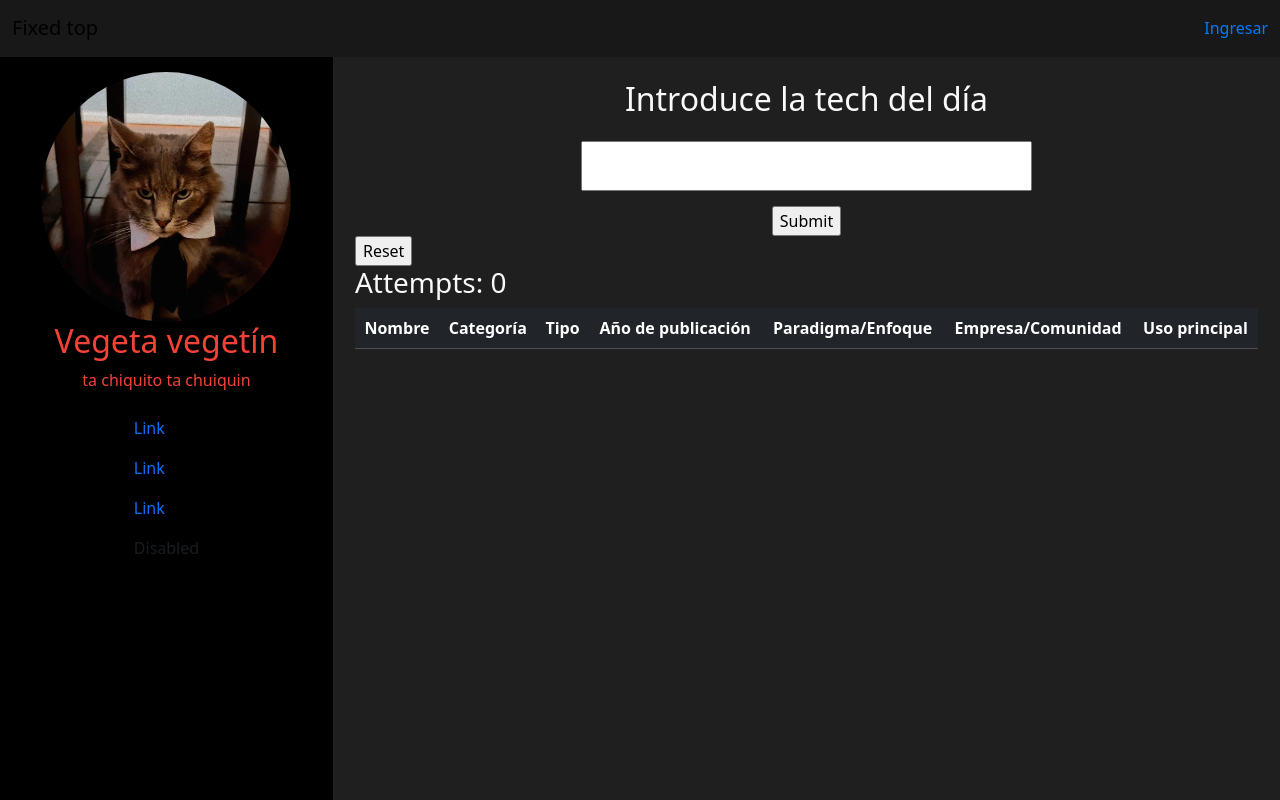
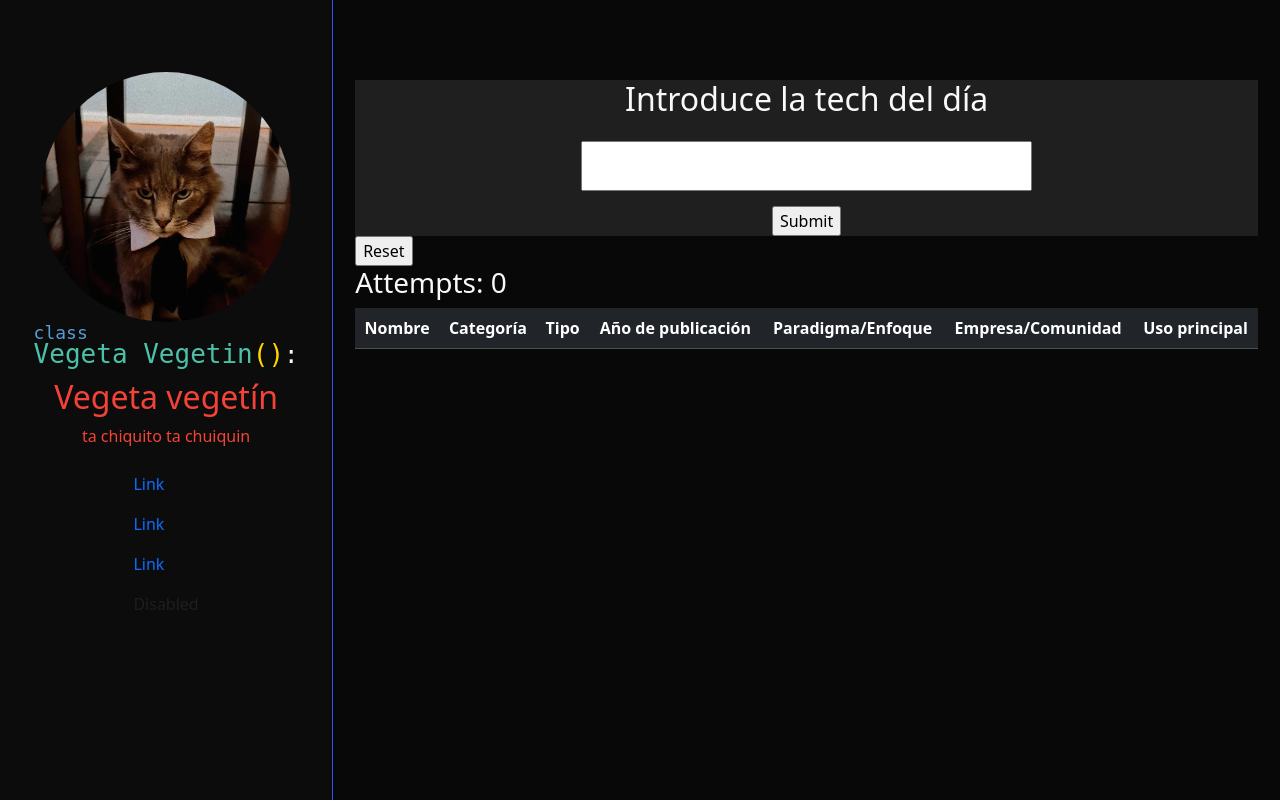
Before and after one commit to TheCatAvila/DevTest, a Flask app: page /daily_tech in a window 1280 px wide. Run offline with Flask 3, Linux system fonts and the light colour scheme; lists and menus that the app fills with data are empty; some libraries are stand-ins or nearby versions.

Commit message:
Update: Cambios visuales

```diff
--- a/app/static/css/buttons.css
+++ b/app/static/css/buttons.css
@@ -48,7 +48,7 @@
 
 .btn-main-menu {
     display: block;
-    background: #1e1e1e;
+    background: var(--main-background);
     border: 1px solid #444;
     padding: 10px;
     border-radius: 8px;
@@ -60,23 +60,7 @@
 }
 
 .btn-main-menu:hover {
-    background: #333;
-}
-.btn-main-menu {
-    display: block;
-    background-color: #1f1f1f;
-    border: 1px solid #444;
-    padding: 12px;
-    border-radius: 10px;
-    font-family: 'Courier New', monospace;
-    color: #eaeaea;
-    text-decoration: none;
-    margin-bottom: 15px;
-    transition: background 0.3s;
-}
-
-.btn-main-menu:hover {
-    background-color: #2c2c2c;
+    background-color: #131313;
 }
 
 .btn-return{
--- a/app/static/css/styles.css
+++ b/app/static/css/styles.css
@@ -4,14 +4,14 @@
 body {
     display: flex;
     height: 100vh;
-    background-color: var(--light-gray);
+    background-color: var(--main-background);
     color: var(--light-gray);
 }
 
 main{
     height: 100%;
     width: 100%;
-    background-color: var(--dark-gray-2);
+    background-color: var(--main-background);
 }
 
 /* NAVBAR */
@@ -20,6 +20,16 @@ main{
     color: var(--dark-gray);
     border-bottom: 1px solid var(--dark-gray-3);
 }
+
+.navbar-name{
+    font-size: 26px;
+}
+
+.prefijo-navbar{
+    font-size: 18px;
+    margin-bottom: -5px;
+}
+
 
 /* COLUMNAS Y ROWS */
 .cont-main{
@@ -69,8 +79,9 @@ main{
     display: flex;
     align-items: center;
     flex-direction: column;
-    background-color: black;
+    background-color: var(--navbar-background);
     width: 450px;
+    border-right: 1px solid #3551f1;
 }
 
 .img-perfil {
--- a/app/static/css/variables.css
+++ b/app/static/css/variables.css
@@ -24,4 +24,7 @@
     --string: #ce9178;
     --return: #ce92a4;
     --grouping_symbols: #ffd700;
+
+    --main-background: rgb(8, 8, 8);
+    --navbar-background: rgb(12, 12 ,12);
   }
--- a/app/templates/base.html
+++ b/app/templates/base.html
@@ -23,8 +23,7 @@
 <body>
     <!-- Header de la página -->
      {% block header %}
-    <header>
-        <!-- Navbar -->
+<!--     <header>
         <nav class="navbar navbar-expand-sm fixed-top">
             <div class="container-fluid">
                 <a class="navbar-brand" href="#">Fixed top</a>
@@ -45,11 +44,15 @@
                 </div>
             </div>
         </nav>
-    </header>
+    </header> -->
 
     <div class="vertical-navbar">
         <br><br><br>
         <img class="img-perfil" src="static/img/vegetin.png" alt="">
+        <div class="line">
+            <h4 class="prefijo-navbar"><span class="keyword">class</span></h4>
+            <h4><span class="class-name navbar-name">Vegeta Vegetin</span><span class="grouping_symbols navbar-name">()</span>:</h4>
+        </div>
         <h2 style="color: #f44336;">Vegeta vegetín</h2>
         <p style="color: #f44336;">ta chiquito ta chuiquin</p>
         <ul class="nav flex-column">
--- a/app/templates/index.html
+++ b/app/templates/index.html
@@ -43,7 +43,7 @@
 
             </a>
 
-            <h3>class Free():</h3>
+            <h3 class="line"><span class="keyword">class</span> <span class="class-name">Free</span><span class="grouping_symbols">()</span>:</h3>
             <a class="btn btn-main-menu" href="{{ url_for('main.daily_tech') }}">
                 <div class="line">
                     <span class="keyword">def</span> <span class="function-name">daily_tech</span>(<span
```
